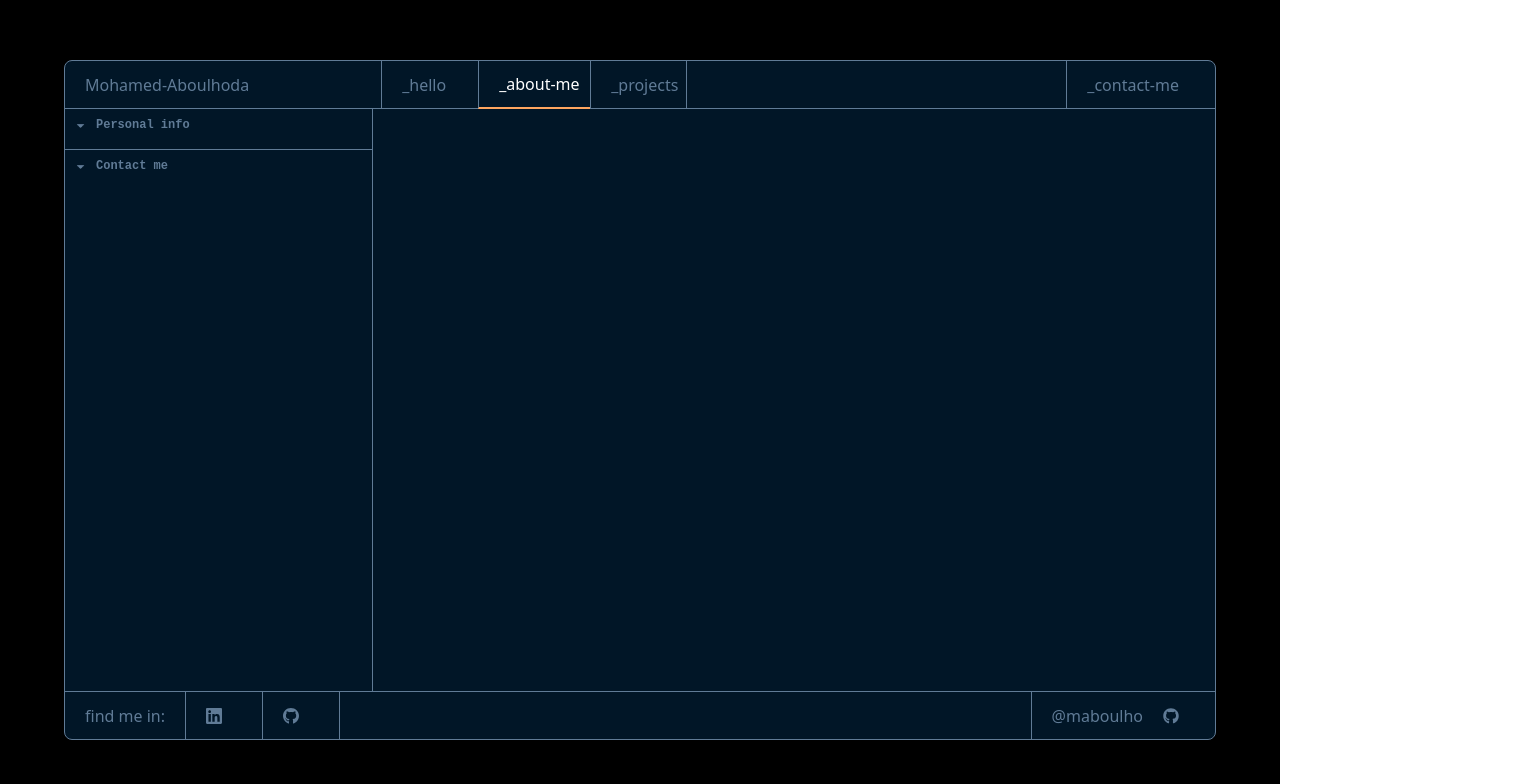
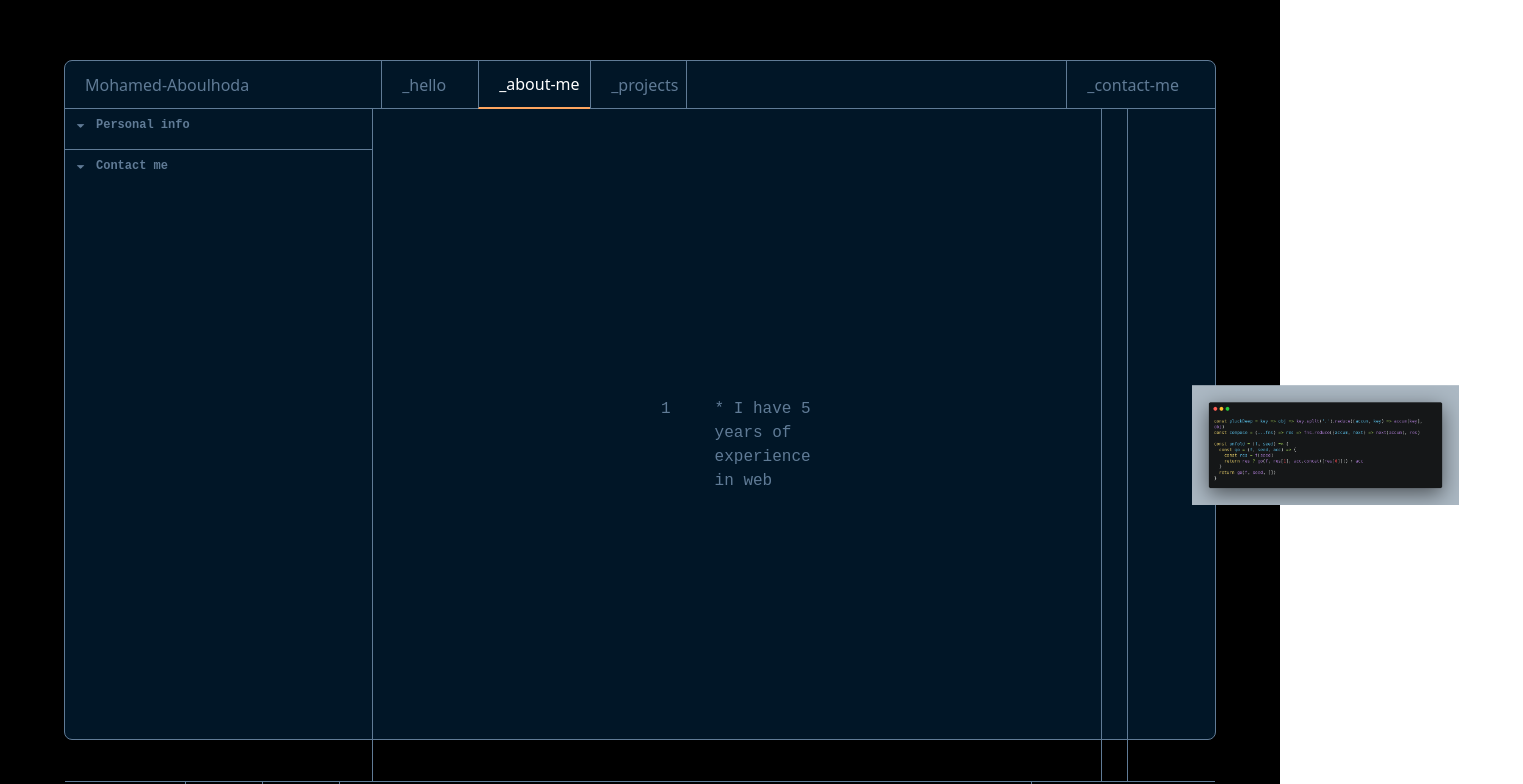
Before and after one commit to maboulho/potrfolio, a React (Vite) app in the folder portfolio/: page / in a window 1280 px wide. Both pictures are taken after a click on the element "_about-me". Shown: the top 784 px of the page, 1523 px wide, since content can reach past the window. Built offline with nearby package versions, Linux system fonts and the light colour scheme.

Commit message:
projects page is done

```diff
--- a/portfolio/src/App.tsx
+++ b/portfolio/src/App.tsx
@@ -1,5 +1,7 @@
 
 import { FaGithub } from 'react-icons/fa6';
+import { FaTwitter } from "react-icons/fa";
+
 import './App.css'
 import { FaLinkedin } from "react-icons/fa";
 import { useState } from 'react';
@@ -64,7 +66,8 @@ function App() {
                   <FaLinkedin className='ml-5 h-10' />
                   </div>
                   <div className='flex divide-x-[1px] h-12 divide-[#607B96] items-center '>
-                  <FaGithub className='ml-5 h-16' />
+                  <FaTwitter className='ml-5 h-16' />
+
                   </div>
                   <div className='flex divide-x-[1px] h-12 divide-[#607B96] border-[#607B96] items-center'></div>
                 </div>
--- a/portfolio/src/_projects.tsx
+++ b/portfolio/src/_projects.tsx
@@ -29,7 +29,7 @@ const Projects: React.FC = () => {
 
   return (
     <div className="flex w-full h-full">
-    <div className="border-r divide-y divide-[#607B96] text-xs flex flex-col border-[#607B96] w-[21.50rem] h-full">
+    <div className="border-r divide-y divide-[#607B96] text-xs flex flex-col border-[#607B96] w-[21.20rem] h-full">
       <Folder
         name="Projects"
         isActive={activeFolder === 'Personal info'}
@@ -80,11 +80,11 @@ const Projects: React.FC = () => {
         </div>
       </Folder>
     </div>
-    <div className=" h-full w-full grid grid-cols-3  items-start justify-center gap-80 p-64">
-          <div className=" gap-4 flex flex-col">
+    <div className=" h-full w-full grid grid-cols-3 p-36  items-center   justify-center ">
+          <div className=" gap-4 flex flex-col ">
             <div className="ml-8 flex gap-3 text-xl">
               <p className="text-[#5565E8]"> Project 1</p>
-              <p className="text-[#607B96]">// Webserv</p>
+              <p className="text-[#607B96]">// multiplayer online game</p>
             </div>
             <div className="w-[40rem]  h-96 flex flex-col  items-center justify-center divide-y-[1px] divide-[#607B96] bg-[#011221] rounded-2xl border border-[#607B96]">
             <div className="h-48 flex flex-col">
@@ -99,11 +99,11 @@ const Projects: React.FC = () => {
           <div className=" gap-4 flex flex-col">
             <div className="ml-8 flex gap-3 text-xl">
               <p className="text-[#5565E8] "> Project 2</p>
-              <p className="text-[#607B96]">// Webserv</p>
+              <p className="text-[#607B96]">// HTTP Web Server</p>
             </div>
             <div className="w-[40rem]  h-96 flex flex-col  items-center justify-center divide-y-[1px] divide-[#607B96] bg-[#011221] rounded-2xl border border-[#607B96]">
             <div className="h-48 flex flex-col">
-                  <img src="code.png"  alt=""  className=" p-1  w-[41rem] h-[12.3rem]  "/>
+                  <img src="nginx.webp"  alt=""  className=" p-1  w-[41rem] h-[12.3rem]  "/>
               </div>
                <div className="justify-start gap-6 text-2xl  text-[#607B96] p-8 w-fit  flex flex-col ">
                 <p>lorem ipsumorem ipsumorem ipsumorem ipsumorem ipsumorem ipsum</p>
@@ -114,11 +114,11 @@ const Projects: React.FC = () => {
           <div className=" gap-4 flex flex-col">
             <div className="ml-8 flex gap-3 text-xl">
               <p className="text-[#5565E8]"> Project 1</p>
-              <p className="text-[#607B96]">// Webserv</p>
+              <p className="text-[#607B96]">// Cub3d (RayCasting)</p>
             </div>
             <div className="w-[40rem]  h-96 flex flex-col  items-center justify-center divide-y-[1px] divide-[#607B96] bg-[#011221] rounded-2xl border border-[#607B96]">
             <div className="h-48 flex flex-col">
-                  <img src="code.png"  alt=""  className=" p-1  w-[41rem] h-[12.3rem]  "/>
+                  <img src="cub3d.png"  alt=""  className=" p-1  w-[41rem] h-[12.3rem]  "/>
               </div>
                <div className="justify-start gap-6 text-2xl  text-[#607B96] p-8 w-fit  flex flex-col ">
                 <p>lorem ipsumorem ipsumorem ipsumorem ipsumorem ipsumorem ipsum</p>
--- a/portfolio/src/about-me.tsx
+++ b/portfolio/src/about-me.tsx
@@ -9,13 +9,13 @@ const AboutMe: React.FC = () => {
 
     const handleFolderClick = (folderName: string) => {
       setActiveFolder(folderName);
-      setActiveSubFolder(null); // Reset active subfolder when a main folder is clicked
-      setActiveItem(null); // Reset active item when a folder is clicked
+      setActiveSubFolder(null);
+      setActiveItem(null);
     };
 
     const handleSubFolderClick = (subFolderName: string) => {
       setActiveSubFolder(subFolderName);
-      setActiveItem(null); // Reset active item when a subfolder is clicked
+      setActiveItem(null);
     };
 
     const handleItemClick = (itemName: string) => {
@@ -23,6 +23,7 @@ const AboutMe: React.FC = () => {
     };
 
     return (
+      <div className="flex  h-full w-full">
       <div className="border-r divide-y divide-[#607B96] text-xs flex flex-col border-[#607B96] w-[19.25rem] h-full">
         <div className="w-[19.25rem]">
           <Folder
@@ -65,14 +66,14 @@ const AboutMe: React.FC = () => {
               isActive={activeSubFolder === 'Education'}
               onClick={() => handleSubFolderClick('Education')}
               icon2="list1.png"
-              icon="folderO.png"
+              icon="folderB.png"
               icon2Open="list2.png"
 
             >
               <FolderItem
-                name="InteR"
-                isActive={activeItem === 'InteR'}
-                onClick={() => handleItemClick('InteR')}
+                name=" 1337 Coding School UM6P"
+                isActive={activeItem === '1337'}
+                onClick={() => handleItemClick('1337')}
               />
             </Folder>
           </Folder>
@@ -99,6 +100,19 @@ const AboutMe: React.FC = () => {
           </Folder>
         </div>
       </div>
+      <div className="h-full w-full flex divide-x  divide-[#607B96]">
+        <div className="w-[90rem] flex items-center justify-center p-72 text-[#607B96]">
+            <div className="gap-8  flex">
+              <span className=" mr-3">1</span>
+              <span className=""> * I have 5 years of еxperience in web</span>
+            </div>
+        </div>
+        <div className="w-[2rem]  border-r border-l"></div>
+        <div className="w-[103rem] flex p-16 ml-5 items-center justify-center">
+          <img src="carbon.png" alt="" />
+        </div>
+      </div>
+      </div>
     );
   };
 
```
Also changed, not shown: portfolio/public/nginx.webp (renamed from portfolio/public/nginx-server-security-840.webp).
